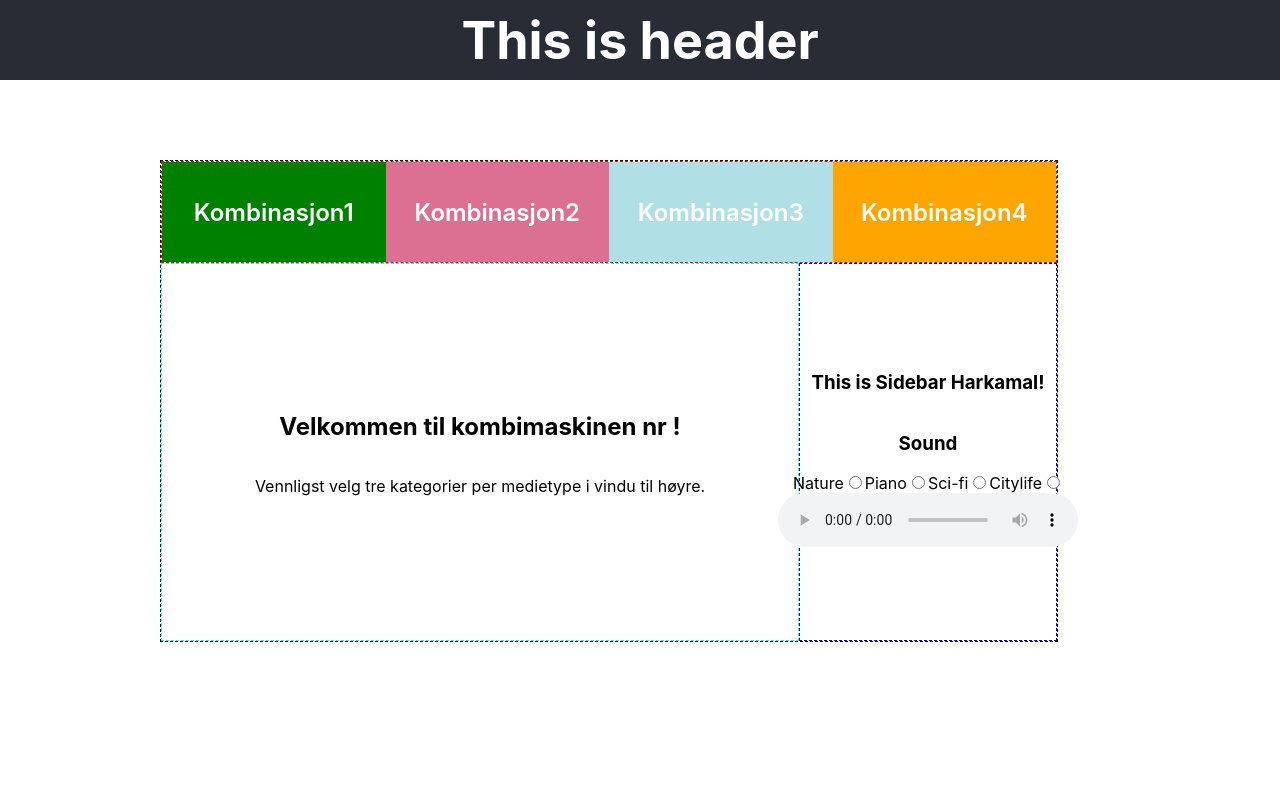
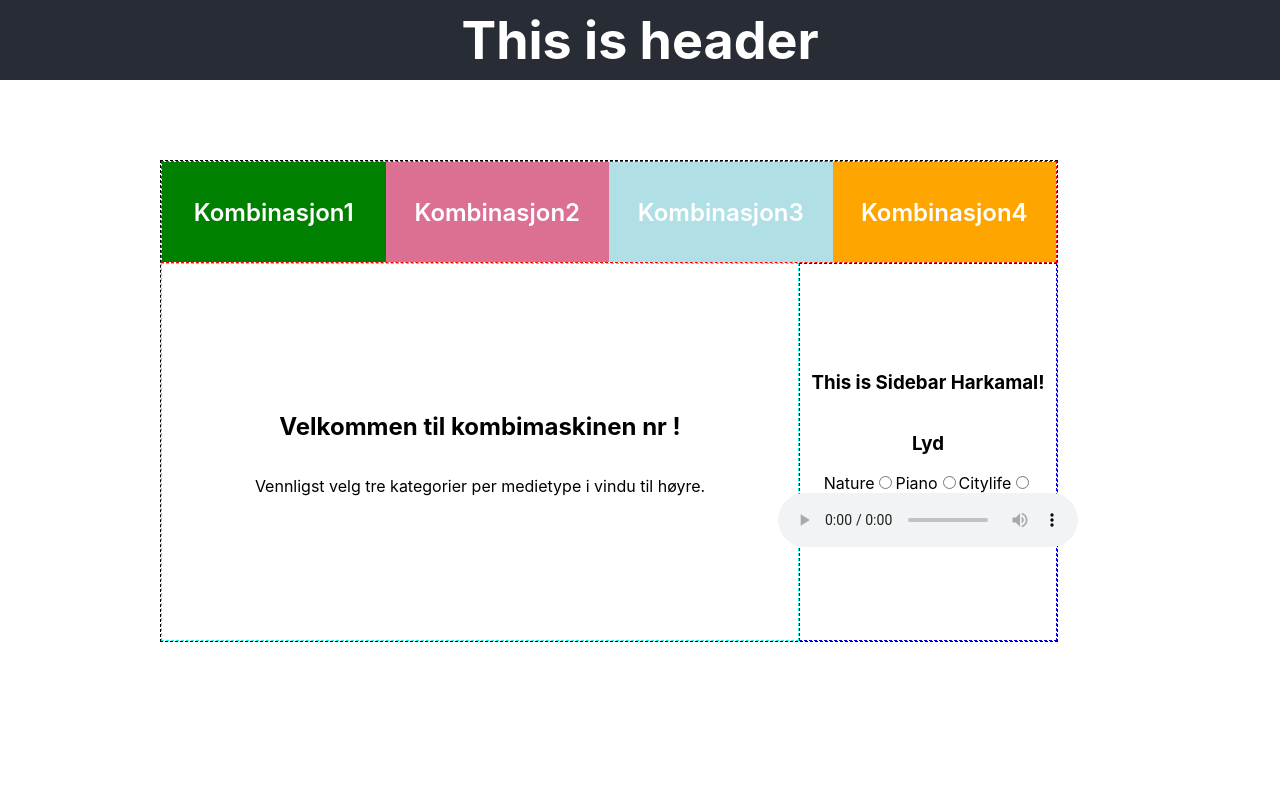
Before and after one commit to harkamalsi/react-SPA, a React (Create React App) app: page / in a window 1280 px wide. Shown: the top 800 px of the page. Built offline with nearby package versions, Linux system fonts and the light colour scheme.

Commit message:
la til avspilling av lyd ved kategorivalg

```diff
--- a/src/components/soundform/Soundform.jsx
+++ b/src/components/soundform/Soundform.jsx
@@ -27,48 +27,48 @@ var citylifeSounds = [citylife1, citylife2, citylife3, citylife4];
 class Soundform extends Component {
     constructor(props) {
         super(props);
-        this.state = {value: ''};
+        this.state = {
+            song: '',
+            category: ''
+        };
 
         this.handleChange = this.handleChange.bind(this);
 
     }
 
     handleChange(event){
-        alert('Value Updated: ' + event.target.value);
-        this.setState({value: event.target.value});
-        console.log(this.state.value);
+        alert('Value Updated: ' + event.target.value + " From: " + event.target.name);
+        this.setState({song: event.target.value, category: event.target.name});
+        console.log(this.state.song);
+        let audioPlayer = document.getElementById("audioPlayer");
+        audioPlayer.load();
+
     }
 
     render() {
         return (
             <div className='sound'>
                 <div className='sounds category'>
-                    <h3>Sound</h3>
+                    <h3>Lyd</h3>
                     <form>
                         <label>
                             Nature
-                            <input type="radio" value={natureSounds[Math.floor(Math.random() * this.state.value.length)]} onChange={this.handleChange} />
+                            <input type="radio" value={natureSounds[Math.floor(Math.random() * 4)]} checked={this.state.category == 'nature'} onChange={this.handleChange} name="nature"/>
                         </label>
 
                         <label>
                             Piano
-                            <input type="radio" value={pianoSongs} onChange={this.handleChange}/>
-                        </label>
-
-                        <label>
-                            Sci-fi
-                            <input type="radio" value="sci-fi" onChange={this.handleChange}/>
+                            <input type="radio" value={pianoSongs[Math.floor(Math.random() * 4)]} checked={this.state.category == 'piano'} onChange={this.handleChange} name="piano"/>
                         </label>
 
                         <label>
                             Citylife
-                            <input type="radio" value={citylifeSounds} onChange={this.handleChange}/>
+                            <input type="radio" value={citylifeSounds[Math.floor(Math.random() * 4)]} checked={this.state.category == 'citylife'} onChange={this.handleChange} name="citylife"/>
                         </label>
                     </form>
                 </div>
 
-                <audio controls autoPlay loop>
-                    <source src={this.state.value} type="audio/mpeg"></source>
+                <audio id="audioPlayer" src={this.state.song} type="audio/mpeg" controls loop>
                 </audio>
             </div>
         );
```
